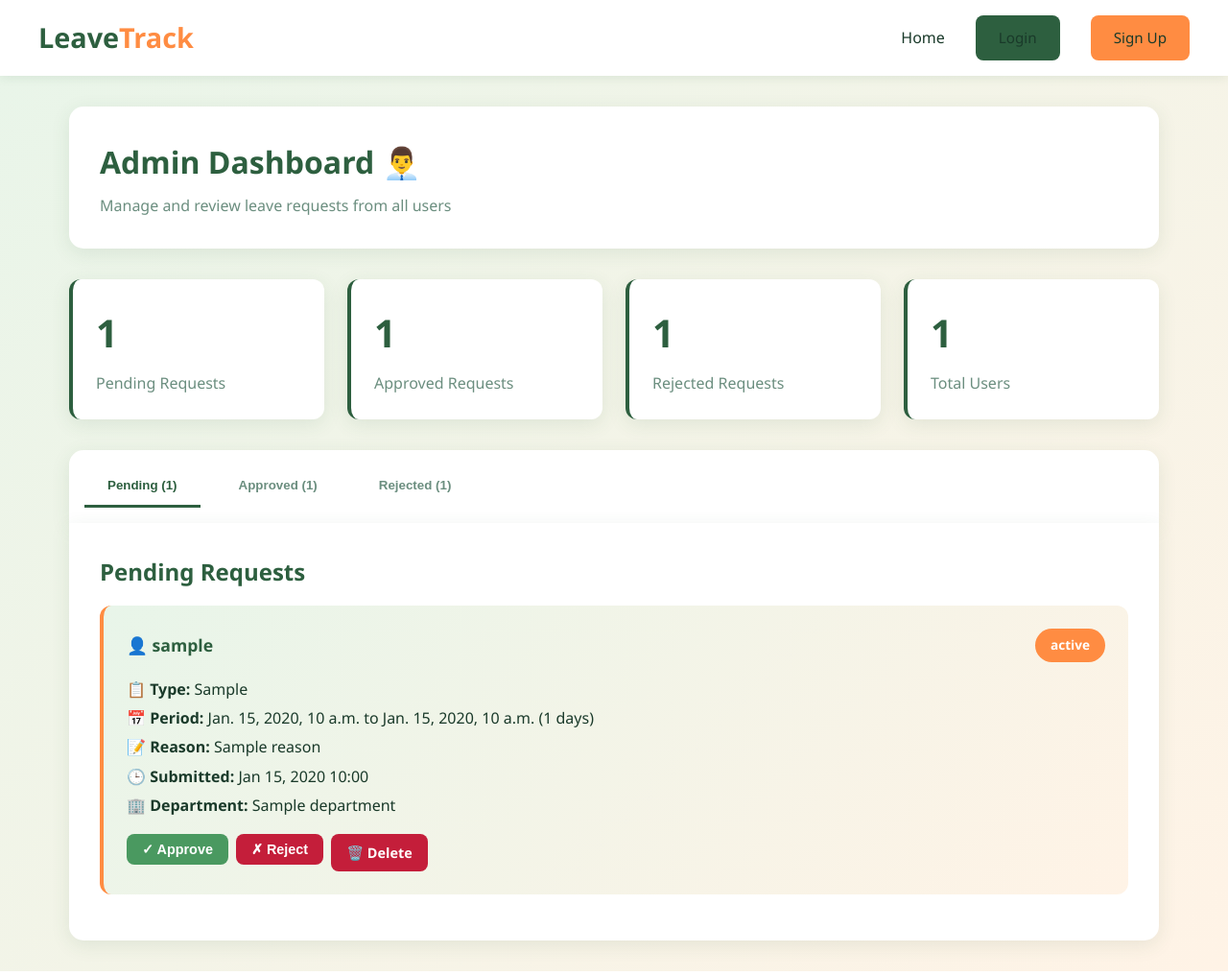
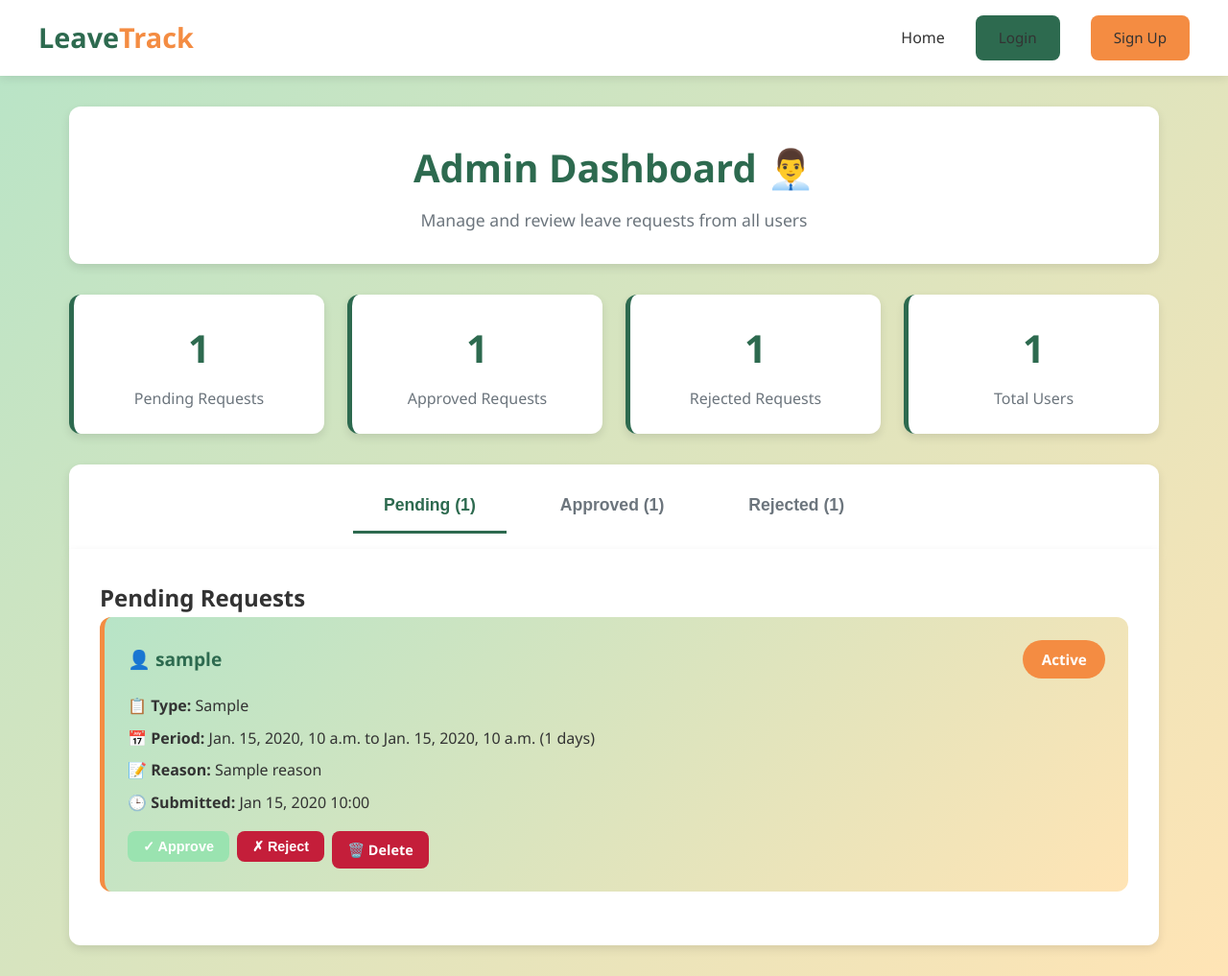
Before and after one commit to TejuKhatri/LeaveTracking, a Django app: template leave/tracking/templates/admin_dashboard.html in a window 1280 px wide. Shown: the whole page at 96% size. Run offline with Django 5.2, Linux system fonts and the light colour scheme; the template is opened without the code that fills it: most values are stand-ins (such as "Sample title", 1, 10 or a date in 2020).

Commit message:
update in admin dashboard and manage histry

```diff
--- a/leave/tracking/templates/admin_dashboard.html
+++ b/leave/tracking/templates/admin_dashboard.html
@@ -1,30 +1,52 @@
-<!-- khora/templates/admin_dashboard.html -->
 {% extends 'base.html' %}
 
-{% block title %}Admin Dashboard - Leave Management System{% endblock %}
+{% block title %}
+  Admin Dashboard - Leave Management System
+{% endblock %}
 
 {% block extra_css %}
   <style>
+    /* General Styles */
+    :root {
+      --primary-green: #2d6a4f;
+      --secondary-green: #9ae3b0;
+      --primary-orange: #f48c42;
+      --text-dark: #333;
+      --text-light: #6c757d;
+      --white: #fff;
+      --shadow: rgba(0, 0, 0, 0.1);
+      --pale-green: #b7e4c7;
+      --pale-orange: #ffe4b5;
+      --border-radius: 12px;
+      --box-shadow: 0 4px 10px rgba(0, 0, 0, 0.1);
+    }
+
+    /* Dashboard Header */
     .dashboard-header {
       background: var(--white);
       padding: 2rem;
-        border-radius: 15px;
-        box-shadow: 0 5px 20px var(--shadow);
+      border-radius: var(--border-radius);
+      box-shadow: var(--box-shadow);
       margin-bottom: 2rem;
+      text-align: center;
     }
 
     .dashboard-header h1 {
       color: var(--primary-green);
       margin-bottom: 0.5rem;
+      font-size: 2.5rem;
+      font-weight: 600;
     }
 
     .dashboard-header p {
       color: var(--text-light);
+      font-size: 1.1rem;
     }
 
+    /* Stats Grid */
     .stats-grid {
       display: grid;
-        grid-template-columns: repeat(auto-fit, minmax(200px, 1fr));
+      grid-template-columns: repeat(auto-fit, minmax(220px, 1fr));
       gap: 1.5rem;
       margin-bottom: 2rem;
     }
@@ -32,10 +54,14 @@
     .stat-card {
       background: var(--white);
       padding: 1.5rem;
-        border-radius: 12px;
-        box-shadow: 0 5px 20px var(--shadow);
-        border-left: 4px solid var(--primary-green);
+      border-radius: var(--border-radius);
+      box-shadow: var(--box-shadow);
+      border-left: 5px solid var(--primary-green);
       transition: transform 0.3s;
+      display: flex;
+      flex-direction: column;
+      justify-content: center;
+      text-align: center;
     }
 
     .stat-card:hover {
@@ -51,20 +77,23 @@
     .stat-label {
       color: var(--text-light);
       margin-top: 0.5rem;
+      font-size: 1rem;
     }
 
+    /* Tab Buttons */
     .tabs {
       background: var(--white);
       padding: 1rem;
-        border-radius: 15px 15px 0 0;
-        box-shadow: 0 5px 20px var(--shadow);
+      border-radius: var(--border-radius) var(--border-radius) 0 0;
+      box-shadow: var(--box-shadow);
       display: flex;
-        gap: 1rem;
+      gap: 1.5rem;
       flex-wrap: wrap;
+      justify-content: center;
     }
 
     .tab-button {
-        padding: 0.8rem 1.5rem;
+      padding: 1rem 2rem;
       border: none;
       background: transparent;
       color: var(--text-light);
@@ -72,6 +101,7 @@
       cursor: pointer;
       border-bottom: 3px solid transparent;
       transition: all 0.3s;
+      font-size: 1.1rem;
     }
 
     .tab-button.active {
@@ -79,11 +109,12 @@
       border-bottom-color: var(--primary-green);
     }
 
+    /* Tab Content */
     .tab-content {
       background: var(--white);
       padding: 2rem;
-        border-radius: 0 0 15px 15px;
-        box-shadow: 0 5px 20px var(--shadow);
+      border-radius: 0 0 var(--border-radius) var(--border-radius);
+      box-shadow: var(--box-shadow);
       display: none;
     }
 
@@ -91,12 +122,13 @@
       display: block;
     }
 
+    /* Request Cards */
     .request-card {
       background: linear-gradient(135deg, var(--pale-green), var(--pale-orange));
       padding: 1.5rem;
-        border-radius: 12px;
-        margin-bottom: 1rem;
-        border-left: 4px solid var(--primary-orange);
+      border-radius: var(--border-radius);
+      margin-bottom: 1.5rem;
+      border-left: 5px solid var(--primary-orange);
     }
 
     .request-header {
@@ -111,14 +143,15 @@
     .request-user {
       font-weight: 600;
       color: var(--primary-green);
-        font-size: 1.1rem;
+      font-size: 1.2rem;
     }
 
     .status-badge {
-        padding: 0.4rem 1rem;
+      padding: 0.5rem 1.2rem;
       border-radius: 20px;
       font-weight: 600;
-        font-size: 0.85rem;
+      font-size: 0.95rem;
+      text-transform: capitalize;
     }
 
     .status-pending {
@@ -142,7 +175,7 @@
     }
 
     .request-details p {
-        margin: 0.3rem 0;
+      margin: 0.5rem 0;
     }
 
     .request-actions {
@@ -157,12 +190,12 @@
     }
 
     .btn-success {
-        background: var(--light-green);
+      background: var(--secondary-green);
       color: var(--white);
     }
 
     .btn-success:hover {
-        background: var(--lighter-green);
+      background: #99e1b5;
     }
 
     .btn-danger {
@@ -252,7 +285,7 @@
     </div>
 
     <div id="pending" class="tab-content active">
-        <h2 style="color: var(--primary-green); margin-bottom: 1rem;">Pending Requests</h2>
+      <h2>Pending Requests</h2>
       {% if pending_requests %}
         {% for request in pending_requests %}
           <div class="request-card">
@@ -261,23 +294,28 @@
               <span class="status-badge status-{{ request.status }}">{{ request.get_status_display }}</span>
             </div>
             <div class="request-details">
-                    <p><strong>📋 Type:</strong> {{ request.get_leave_type_display }}</p>
-                    <p><strong>📅 Period:</strong> {{ request.start_date }} to {{ request.end_date }} ({{ request.days_count }} days)</p>
-                    <p><strong>📝 Reason:</strong> {{ request.reason }}</p>
-                    <p><strong>🕒 Submitted:</strong> {{ request.submitted_on|date:"M d, Y H:i" }}</p>
-                    {% if request.user.department %}
-                        <p><strong>🏢 Department:</strong> {{ request.user.department }}</p>
-                    {% endif %}
+              <p>
+                <strong>📋 Type:</strong> {{ request.get_leave_type_display }}
+              </p>
+              <p>
+                <strong>📅 Period:</strong> {{ request.start_date }} to {{ request.end_date }} ({{ request.days_count }} days)
+              </p>
+              <p>
+                <strong>📝 Reason:</strong> {{ request.reason }}
+              </p>
+              <p>
+                <strong>🕒 Submitted:</strong> {{ request.submitted_on|date:'M d, Y H:i' }}
+              </p>
             </div>
             <div class="request-actions">
               <form method="POST" action="{% url 'update_leave_status' request.id %}" style="display: inline;">
                 {% csrf_token %}
-                        <input type="hidden" name="status" value="approved">
+                <input type="hidden" name="status" value="approved" />
                 <button type="submit" class="btn btn-success btn-small">✓ Approve</button>
               </form>
               <form method="POST" action="{% url 'update_leave_status' request.id %}" style="display: inline;">
                 {% csrf_token %}
-                        <input type="hidden" name="status" value="rejected">
+                <input type="hidden" name="status" value="rejected" />
                 <button type="submit" class="btn btn-danger btn-small">✗ Reject</button>
               </form>
               <a href="{% url 'delete_leave' request.id %}" class="btn btn-danger btn-small" onclick="return confirm('Are you sure you want to delete this leave request?')">🗑️ Delete</a>
@@ -294,7 +332,7 @@
     </div>
 
     <div id="approved" class="tab-content">
-        <h2 style="color: var(--primary-green); margin-bottom: 1rem;">Approved Requests</h2>
+      <h2>Approved Requests</h2>
       {% if approved_requests %}
         {% for request in approved_requests %}
           <div class="request-card">
@@ -322,7 +365,7 @@
     </div>
 
     <div id="rejected" class="tab-content">
-        <h2 style="color: var(--primary-green); margin-bottom: 1rem;">Rejected Requests</h2>
+      <h2>Rejected Requests</h2>
       {% if rejected_requests %}
         {% for request in rejected_requests %}
           <div class="request-card">
```
Also changed, not shown: other parts of leave/tracking/templates/admin_dashboard.html (+34 -24 lines), leave/db.sqlite3, leave/tracking/templates/leave_history.html (renamed from leave/tracking/templates/leave_histry.html), 1 other file. Lines whose indentation alone changed are shown as unchanged.
